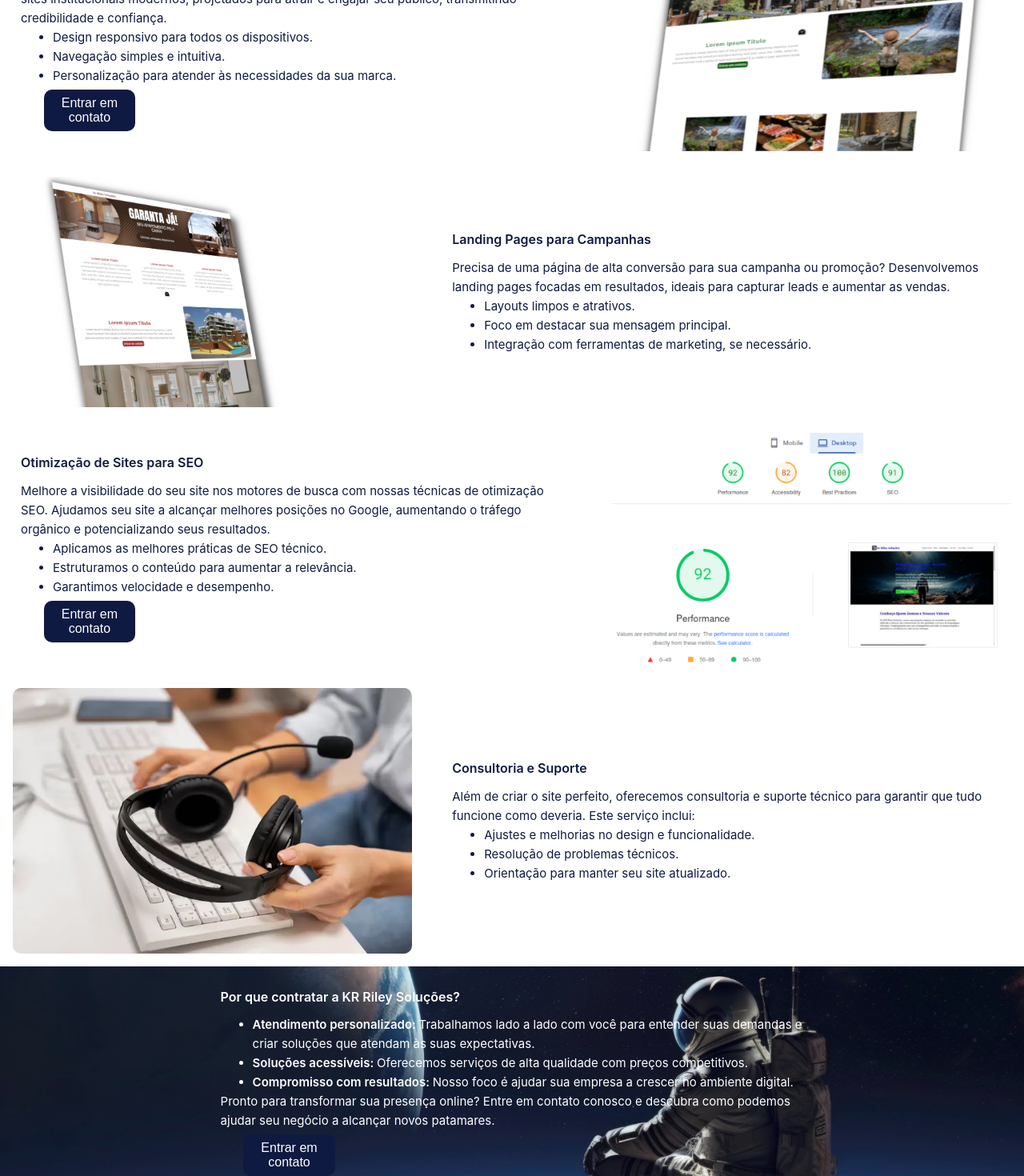
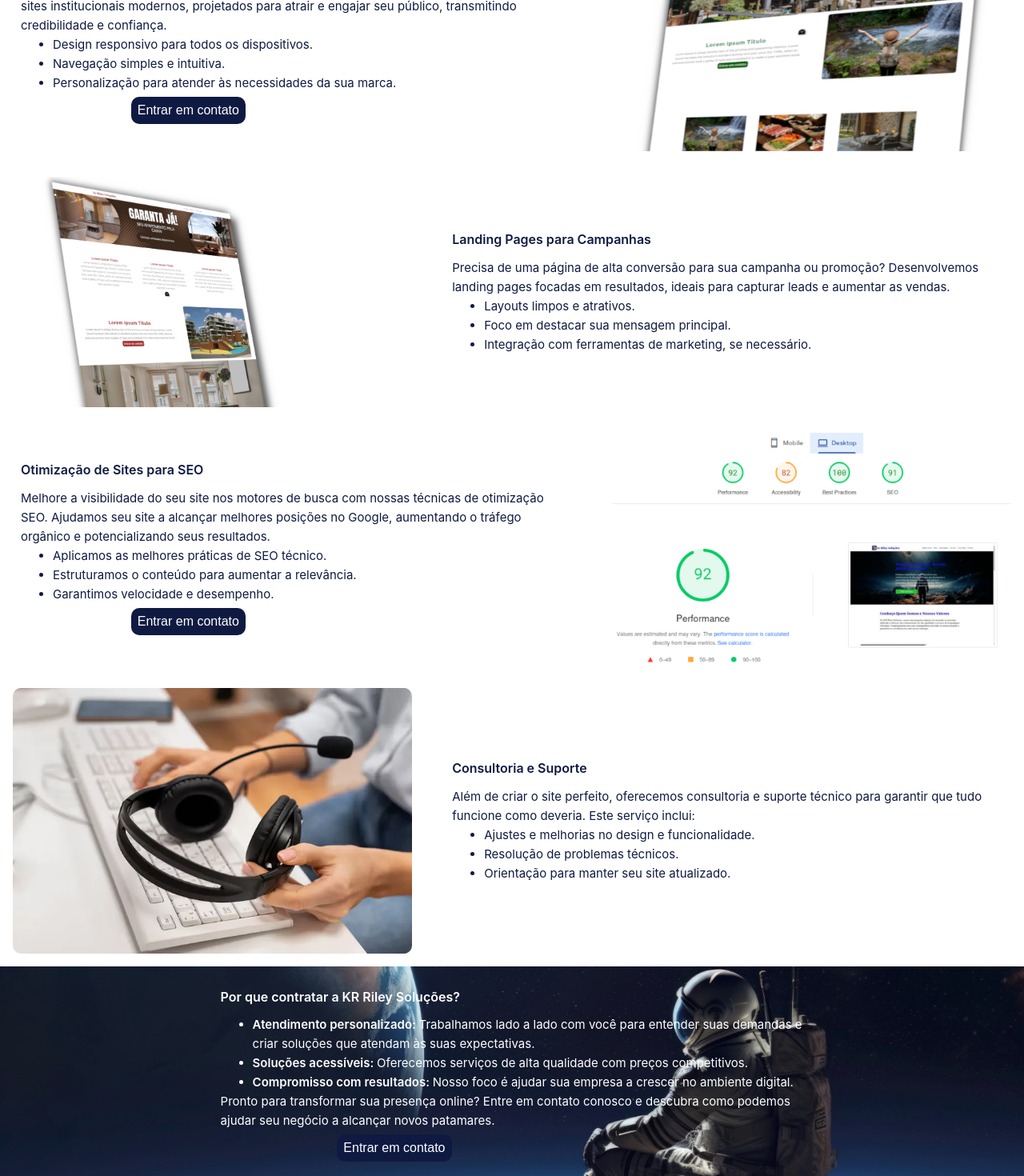
Before and after one commit to kreivesler/rileySolucoes, a Vue app: page /servicos in a window 1280 px wide. Shown: the part 560-2030 px from the top of the page at 80% size. Built offline with nearby package versions, Linux system fonts and the light colour scheme.

Commit message:
commit 50 	modified:   src/views/HomePage.vue 	modified:   src/views/ServicePage.vue

```diff
--- a/src/views/HomePage.vue
+++ b/src/views/HomePage.vue
@@ -19,9 +19,10 @@ import { RouterLink } from 'vue-router';
     <CardComponent borderRad="10px" :titulo-card="conteudoTexto[0].titulo" font-sizespan="2rem" font-weightspan="800"
       :paragrafo-card="conteudoTexto[0].descricao" font-sizep="1rem" font-weightp="500" text-align="center">
 
-      <RouterLink :to="{ path: '/contato', query: { titulo: 'Entrar em contato' } }">
-        <ButtonComponent msg="Entrar em contato" type-button="button" />
+      <RouterLink :to="{ path: '/contato', query: { titulo: 'Entrar em contato' } }" custom>
+        <ButtonComponent msg="Entrar em contato" type-button="button" @click.prevent="null" />
       </RouterLink>
+
 
     </CardComponent>
 
@@ -41,8 +42,8 @@ import { RouterLink } from 'vue-router';
     <CardComponent borderRad="10px" :titulo-card="conteudoTexto[2].titulo" font-sizespan="2rem" font-weightspan="800"
       :paragrafo-card="conteudoTexto[2].descricao" font-sizep="1rem" font-weightp="500" text-align="center">
 
-      <RouterLink :to="{ path: '/contato', query: { titulo: 'Entrar em contato' } }">
-        <ButtonComponent msg="Entrar em contato" type-button="button" />
+      <RouterLink :to="{ path: '/contato', query: { titulo: 'Entrar em contato' } }" custom>
+        <ButtonComponent msg="Entrar em contato" type-button="button" @click.prevent="null" />
       </RouterLink>
 
     </CardComponent>
@@ -64,8 +65,8 @@ import { RouterLink } from 'vue-router';
     <CardComponent :titulo-card="conteudoTexto[3].titulo" font-sizespan="2rem" font-weightspan="800"
       :paragrafo-card="conteudoTexto[3].descricao" font-sizep="1rem" font-weightp="500">
 
-      <RouterLink :to="{ path: '/contato', query: { titulo: 'Entrar em contato' } }">
-        <ButtonComponent msg="Entrar em contato" type-button="button" />
+      <RouterLink :to="{ path: '/contato', query: { titulo: 'Entrar em contato' } }" custom>
+        <ButtonComponent msg="Entrar em contato" type-button="button" @click.prevent="null" />
       </RouterLink>
     </CardComponent>
   </ContainerComponent>
--- a/src/views/ServicePage.vue
+++ b/src/views/ServicePage.vue
@@ -33,8 +33,8 @@ import { RouterLink } from 'vue-router';
         <li>{{ conteudoServicos[0].beneficios.beneficio3 }}</li>
       </ul>
 
-      <RouterLink :to="{ path: '/contato', query: { titulo: 'Entrar em contato' } }">
-        <ButtonComponent msg="Entrar em contato" type-button="button" />
+      <RouterLink :to="{ path: '/contato', query: { titulo: 'Entrar em contato' } }" custom>
+        <ButtonComponent msg="Entrar em contato" type-button="button" @click.prevent="null" />
       </RouterLink>
     </CardComponent>
 
@@ -68,8 +68,8 @@ import { RouterLink } from 'vue-router';
         <li>{{ conteudoServicos[2].beneficios.beneficio3 }}</li>
       </ul>
 
-      <RouterLink :to="{ path: '/contato', query: { titulo: 'Entrar em contato' } }">
-        <ButtonComponent msg="Entrar em contato" type-button="button" />
+      <RouterLink :to="{ path: '/contato', query: { titulo: 'Entrar em contato' } }" custom>
+        <ButtonComponent msg="Entrar em contato" type-button="button" @click.prevent="null" />
       </RouterLink>
     </CardComponent>
 
@@ -110,8 +110,8 @@ import { RouterLink } from 'vue-router';
       <p>Pronto para transformar sua presença online? Entre em contato conosco e descubra como podemos ajudar seu
         negócio a alcançar novos patamares.</p>
 
-      <RouterLink :to="{ path: '/contato', query: { titulo: 'Entrar em contato' } }">
-        <ButtonComponent msg="Entrar em contato" type-button="button" />
+      <RouterLink :to="{ path: '/contato', query: { titulo: 'Entrar em contato' } }" custom>
+        <ButtonComponent msg="Entrar em contato" type-button="button" @click.prevent="null" />
       </RouterLink>
 
     </CardComponent>
```
